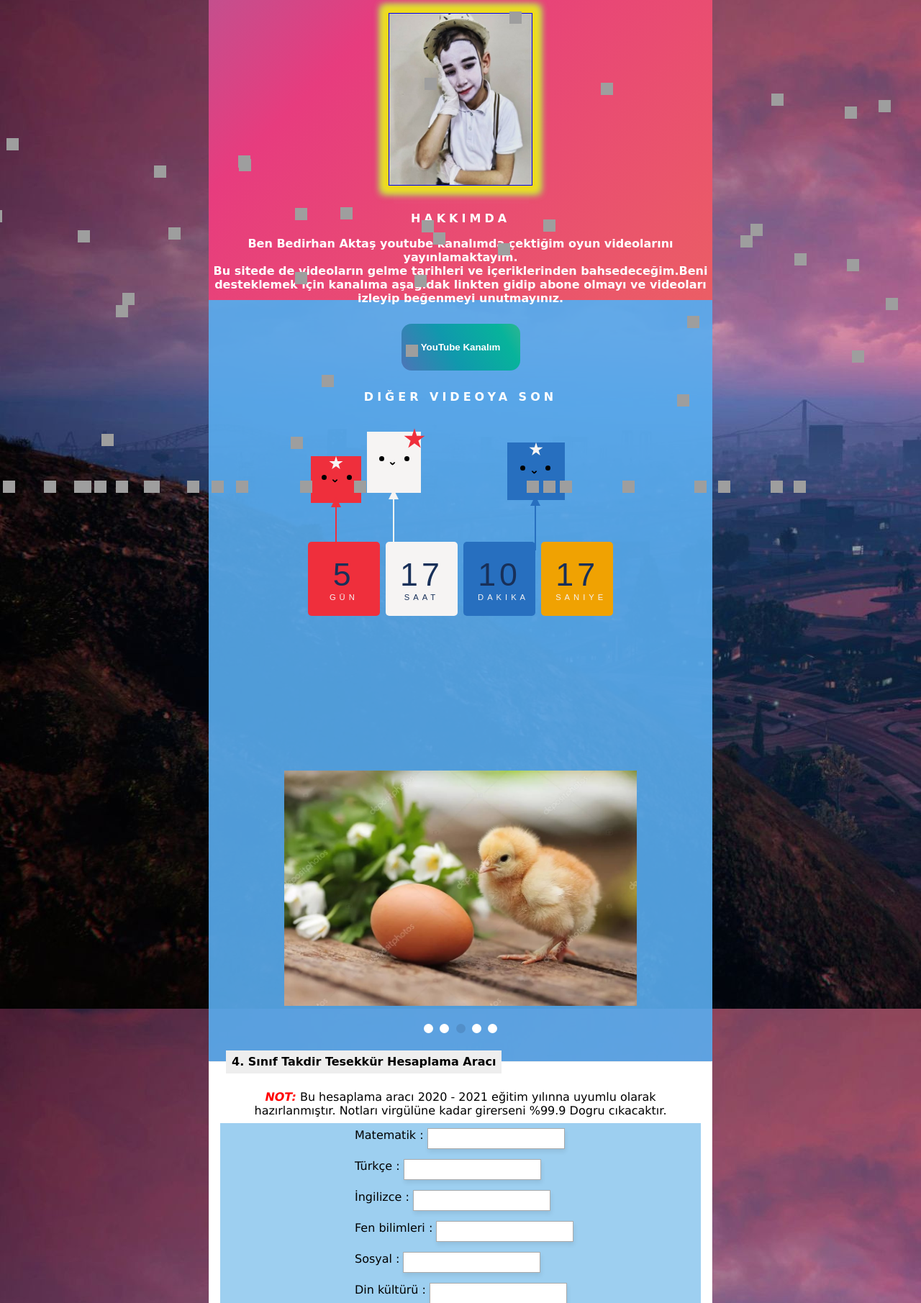
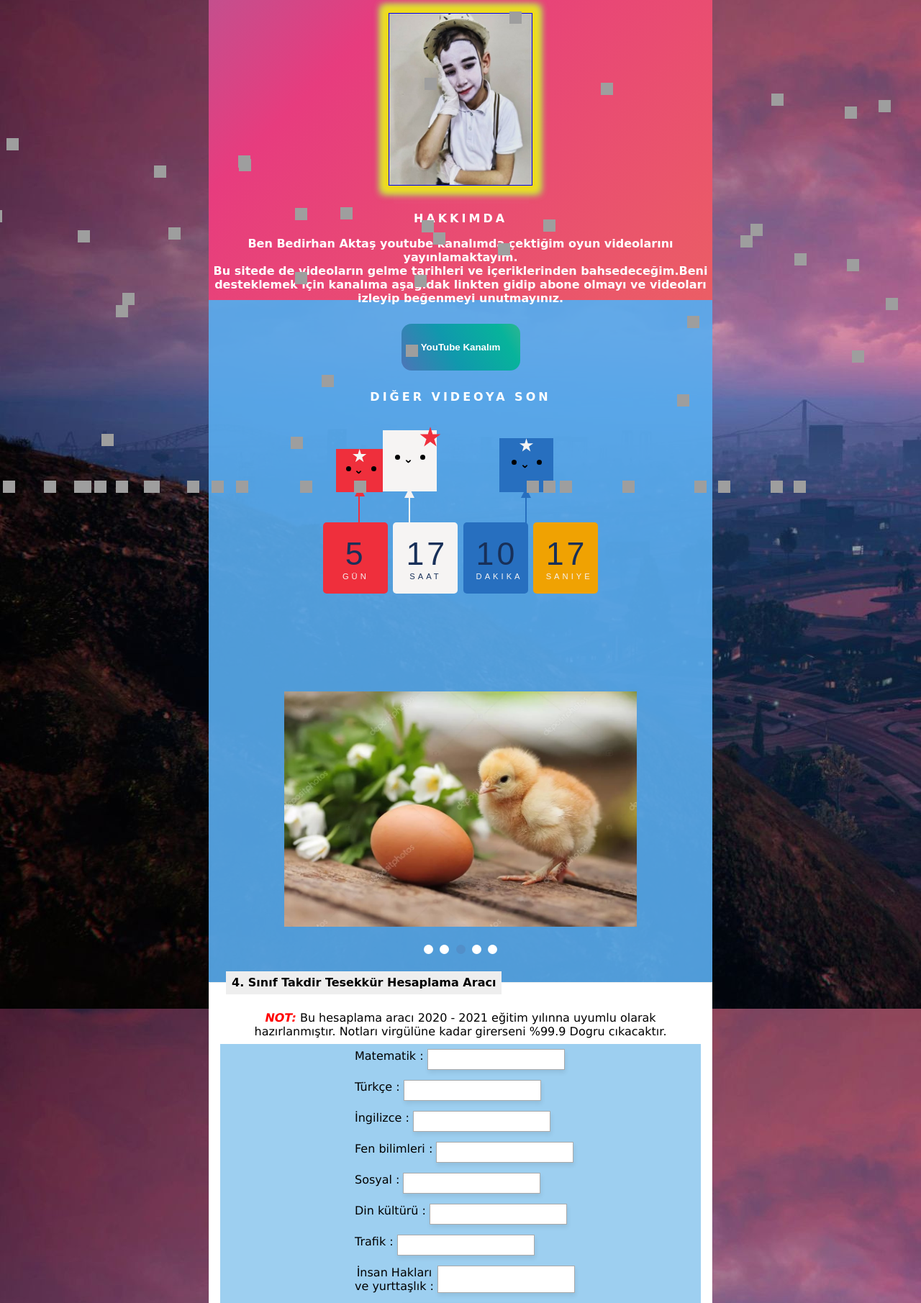
Before and after one commit to bedirhan69/bedirhan69.github.io, a PHP site: page / in a window 1280 px wide. Shown: the part 115-1926 px from the top of the page at 72% size. Run offline with PHP 8.4, Linux system fonts and the light colour scheme; some libraries are stand-ins or nearby versions; some web fonts are replaced; grey boxes are pictures that could not be loaded.

Commit message:
Update yenisaat.css

```diff
--- a/css/yenisaat.css
+++ b/css/yenisaat.css
@@ -1,19 +1,14 @@
                     html {
                         display: grid;
                         min-height: 100%;
-                    }
-
-                    body {
-                        display: grid;
-                        background: #183059;
                     }
 
                     .container {
                         position: relative;
                         margin: auto;
                         overflow: hidden;
-                        width: 650px;
-                        height: 480px;
+                        width: 540px;
+                        height: 370px;
                     }
 
                     h1 {
@@ -22,7 +17,7 @@
                         margin-top: 2em;
                         font-size: 1em;
                         text-transform: uppercase;
-                        letter-spacing: 5px;
+                        letter-spacing: 4px;
                         color: #F6F4F3;
                     }
 
@@ -32,7 +27,7 @@
                         text-transform: uppercase;
                         font-family: 'Lato', sans-serif;
                         font-size: .7em;
-                        letter-spacing: 5px;
+                        letter-spacing: 4px;
                         margin-top: 25%;
                     }
 
@@ -41,8 +36,8 @@
                     .minutes,
                     .seconds {
                         display: inline-block;
-                        padding: 20px;
-                        width: 100px;
+                        padding: 18px;
+                        width: 90px;
                         border-radius: 5px;
                     }
 
@@ -92,8 +87,8 @@
                         background: #EF2F3C;
                         left: 18%;
                         top: 9%;
-                        height: 65px;
-                        width: 70px;
+                        height: 60px;
+                        width: 65px;
                     }
 
                     .red .triangle {
@@ -108,8 +103,8 @@
                     .blue {
                         position: absolute;
                         background: #276FBF;
-                        height: 80px;
-                        width: 80px;
+                        height: 75px;
+                        width: 75px;
                         left: 60%;
                         top: 5%;
                     }
@@ -200,30 +195,6 @@
                         -webkit-clip-path: polygon(50% 0%, 61% 35%, 98% 35%, 68% 57%, 79% 91%, 50% 70%, 21% 91%, 32% 57%, 2% 35%, 39% 35%);
                         clip-path: polygon(50% 0%, 61% 35%, 98% 35%, 68% 57%, 79% 91%, 50% 70%, 21% 91%, 32% 57%, 2% 35%, 39% 35%);
                     }
-                    /* footer {
-                        position: fixed;
-                        bottom: 0;
-                        right: 0;
-                        text-transform: uppercase;
-                        padding: 10px;
-                        font-family: 'Lato', sans-serif;
-                        font-size: 0.7em;
-                    }
-
-                    footer p {
-                        letter-spacing: 3px;
-                        color: #EF2F3C;
-                    }
-
-                    footer a {
-                        color: #F6F4F3;
-                        text-decoration: none;
-                    }
-
-                    footer a:hover {
-                        color: #276FBF;
-                    }*/
-                    /* latin-ext */
 
                     @font-face {
                         font-family: 'Lato';
```
